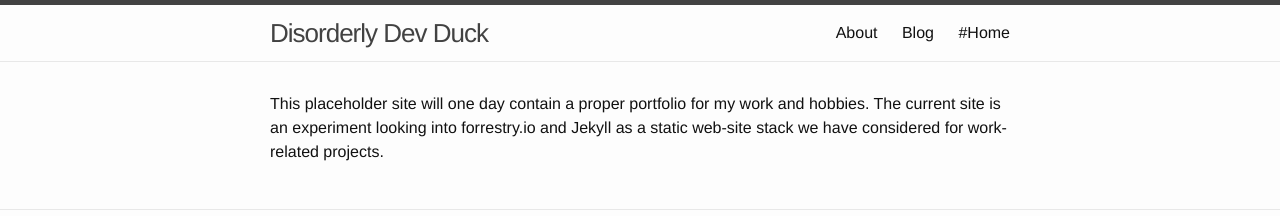
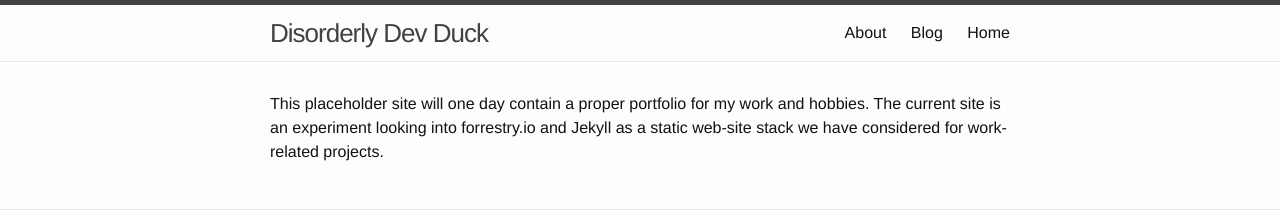
Before and after one commit to petrickow/petrickow.github.io, a Jekyll site: the page built from index.html, in a window 1280 px wide. Shown: the top 216 px of the page. Built offline with Jekyll 4.4.1, drawn with Linux system fonts in a browser that asks for light colours.

```diff
--- a/index.html
+++ b/index.html
@@ -1,5 +1,5 @@
 ---
-title: "#Home"
+title: Home
 layout: default
 ---
 <div class="home">
```
